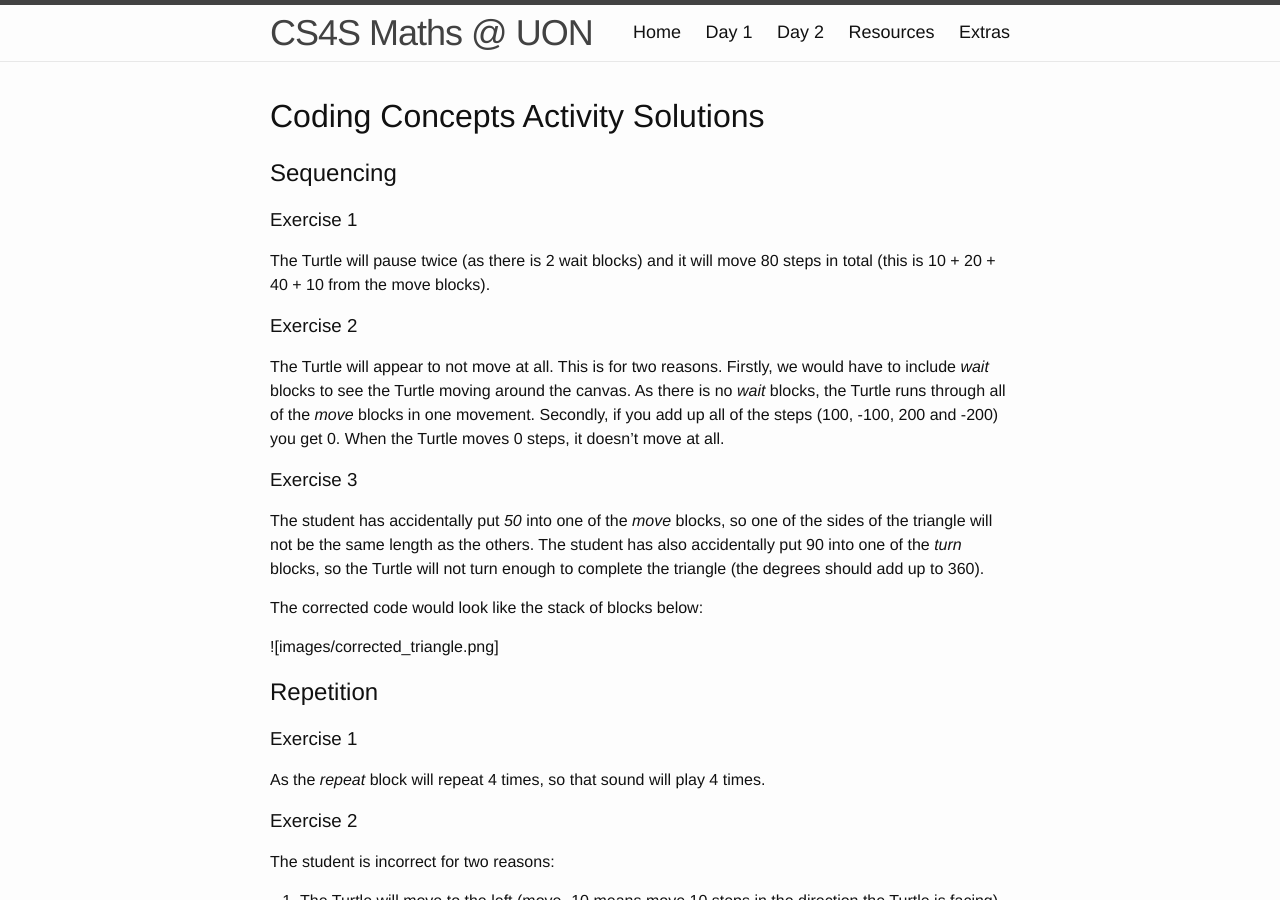
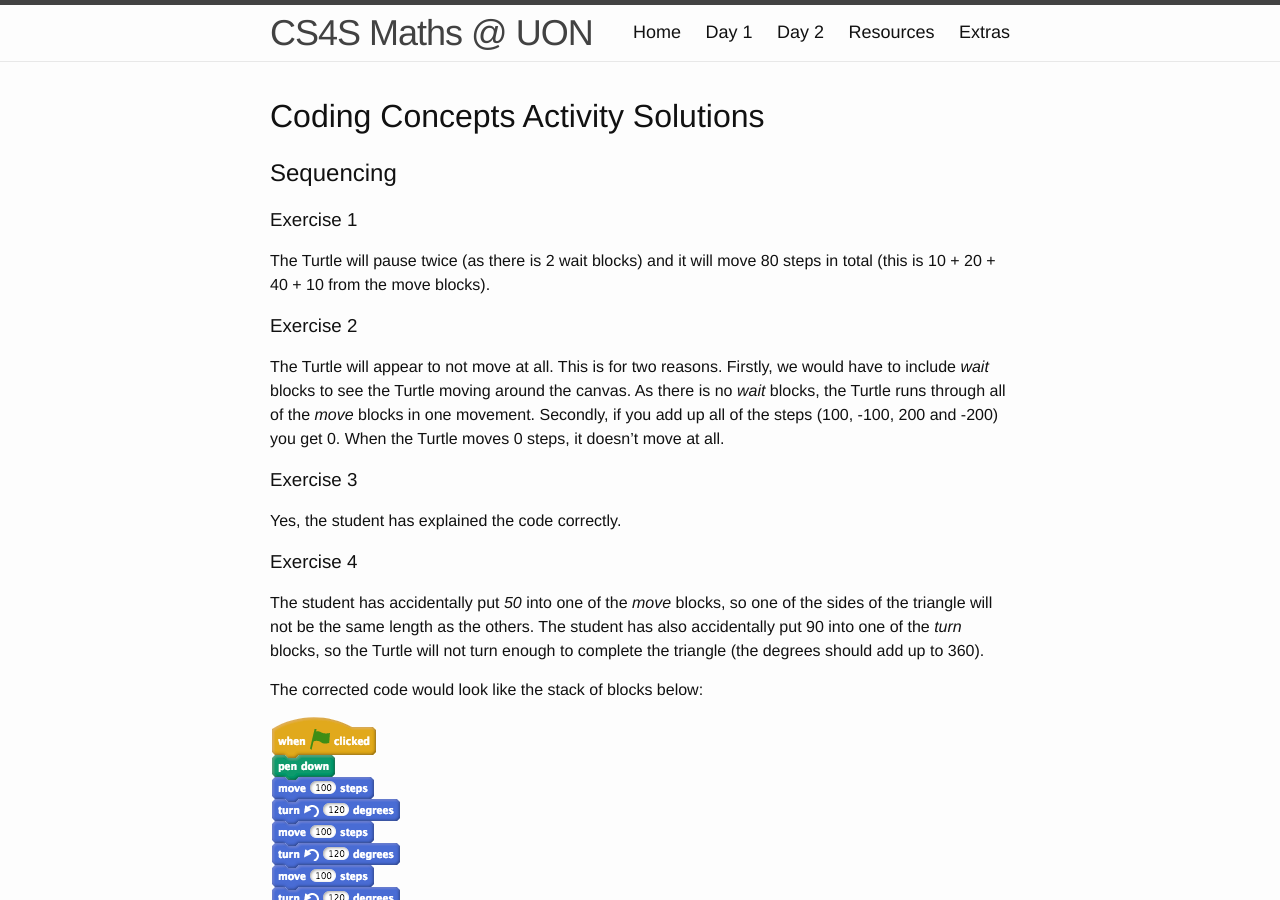
Before and after one commit to cs4s/math-2017, a Jekyll site: the page built from day1/coding/solutions.md, in a window 1280 px wide and 900 px high. Built offline with Jekyll 4.4.1, drawn with Linux system fonts in a browser that asks for light colours.

Commit message:
Fixes some issues on the solutions page for Coding in Snap activity

```diff
--- a/day1/coding/solutions.md
+++ b/day1/coding/solutions.md
@@ -22,12 +22,16 @@ When the Turtle moves 0 steps, it doesn't move at all.
 
 ### Exercise 3
 
+Yes, the student has explained the code correctly.
+
+### Exercise 4
+
 The student has accidentally put *50* into one of the *move* blocks, so one of the sides of the triangle will not be the same length as the others.
 The student has also accidentally put 90 into one of the *turn* blocks, so the Turtle will not turn enough to complete the triangle (the degrees should add up to 360).
 
 The corrected code would look like the stack of blocks below:
 
-![images/corrected_triangle.png]
+![](images/corrected_triangle.png)
 
 ## Repetition
 
```
